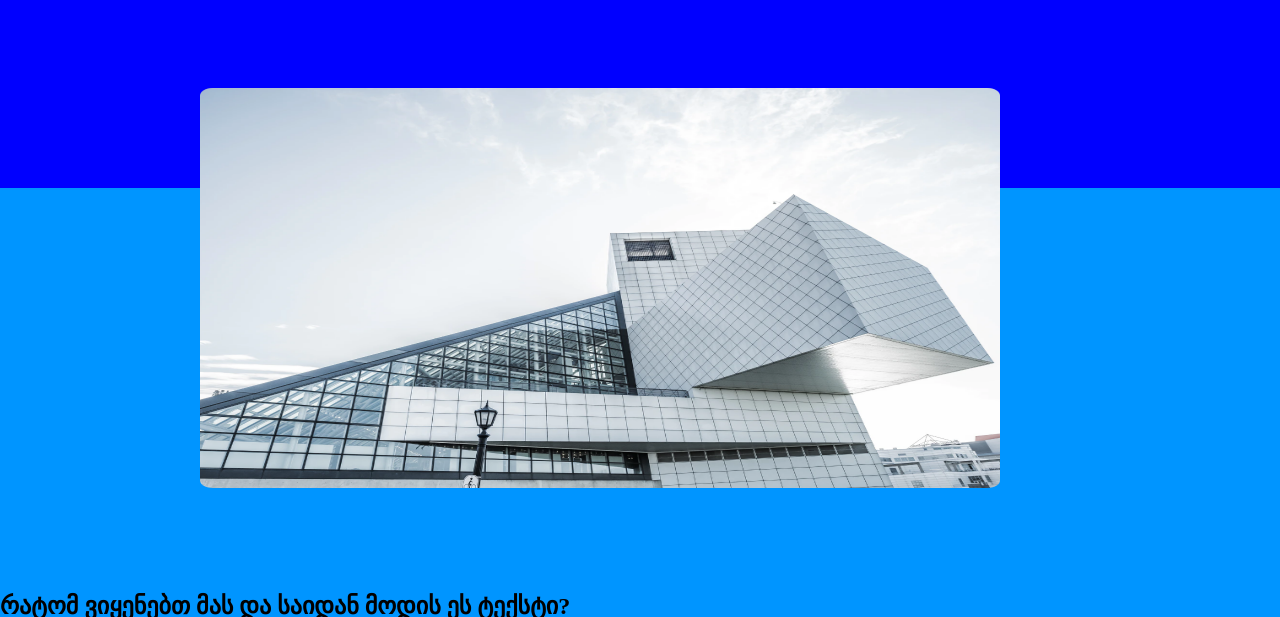
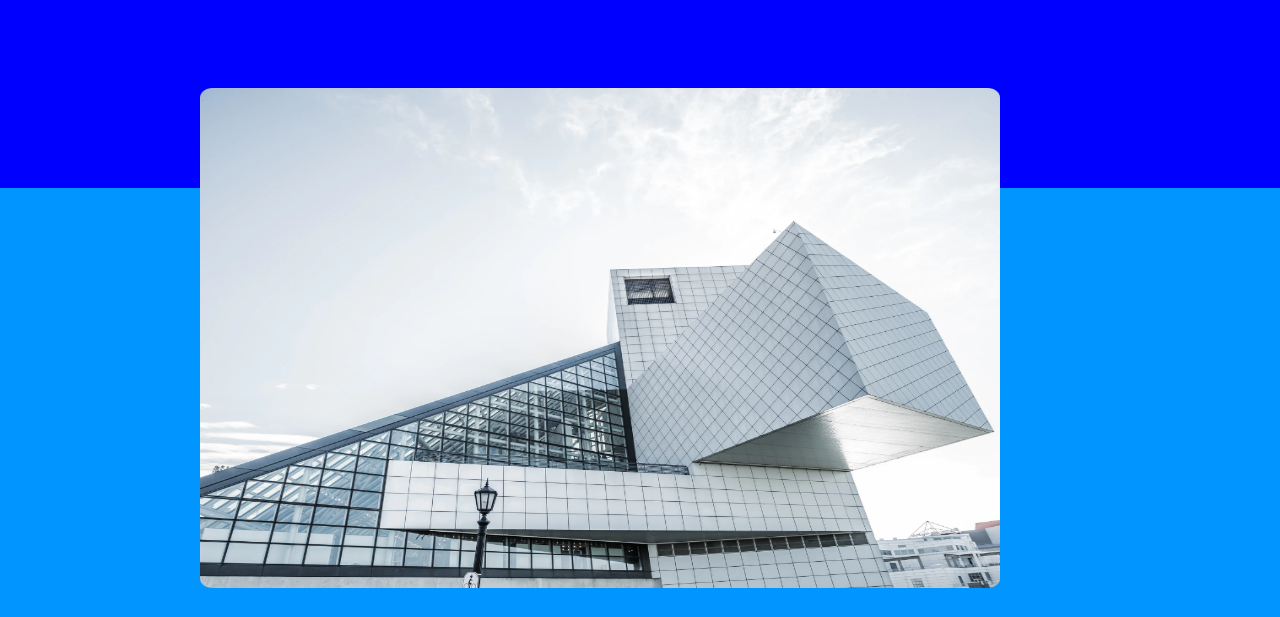
Before and after one commit to shakomentol/home-work-7, a plain HTML site: page index.html in a window 1280 px wide. Shown: the part 112-729 px from the top of the page. Drawn offline with Linux system fonts and the light colour scheme.

Commit message:
muchas gracias aficion

```diff
--- a/index.html
+++ b/index.html
@@ -40,7 +40,7 @@
         <section>
             <div>
                 <div class="picturesiuu">
-                    <img class="fotoh1" src="pictures/Rectangle 1.png" alt="foto" width="800px" height="400px">
+                    <img class="fotoh1" src="pictures/Rectangle 1.png" alt="foto" width="800px" height="500px">
                     <h1>რატომ ვიყენებთ მას და საიდან მოდის ეს ტექსტი?</h1>
                 </div>
                 <div class="fotos">
```
